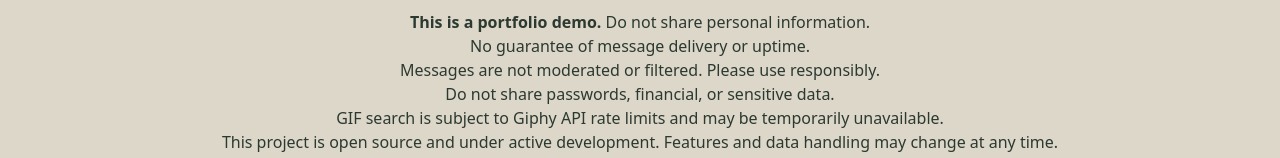
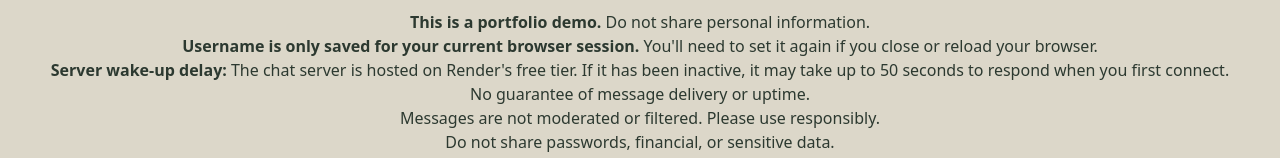
Before and after one commit to tbzeff/my-chatroom-app, a React (Vite) app: page / in a window 1280 px wide. Shown: the top 158 px of the page. Built offline with nearby package versions, Linux system fonts and the light colour scheme; no server answers.

Commit message:
Added disclaimers/information about username persistence and server wake-up delay

```diff
--- a/src/App.tsx
+++ b/src/App.tsx
@@ -5,6 +5,8 @@ function App() {
     <div className="min-h-screen flex flex-col bg-gray-950 text-white px-4">
       <div className="bg-yellow-200 text-black p-2 text-center text-sm space-y-1">
         <div><strong>This is a portfolio demo.</strong> Do not share personal information.</div>
+        <div><strong>Username is only saved for your current browser session.</strong> You'll need to set it again if you close or reload your browser.</div>
+        <div><strong>Server wake-up delay:</strong> The chat server is hosted on Render's free tier. If it has been inactive, it may take up to 50 seconds to respond when you first connect.</div>
         <div>No guarantee of message delivery or uptime.</div>
         <div>Messages are not moderated or filtered. Please use responsibly.</div>
         <div>Do not share passwords, financial, or sensitive data.</div>
```
Also changed, not shown: 1 other file (tests, documents, lock files or other folders).
